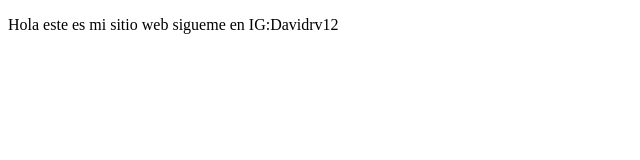
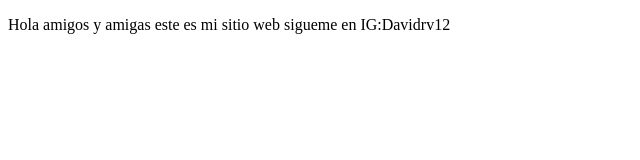
Before and after one commit to Daviico/proyectoDemo, a plain HTML site: page index.html in a window 1280 px wide. Shown: the whole page, without its empty margins (0-640 px from the left). Drawn offline with Linux system fonts and the light colour scheme.

Commit message:
Cambios html

```diff
--- a/index.html
+++ b/index.html
@@ -7,6 +7,6 @@
     <title>Hola Mundo</title>
 </head>
 <body>
-    <p>Hola este es mi sitio web sigueme en IG:Davidrv12</p>
+    <p>Hola amigos y amigas este es mi sitio web sigueme en IG:Davidrv12</p>
 </body>
 </html>
```
